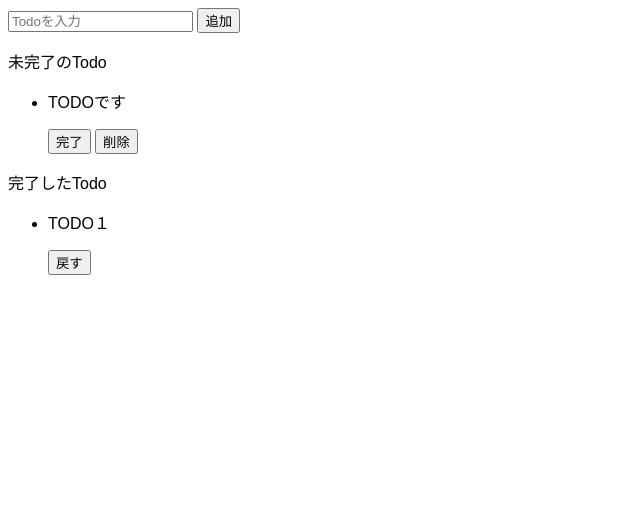
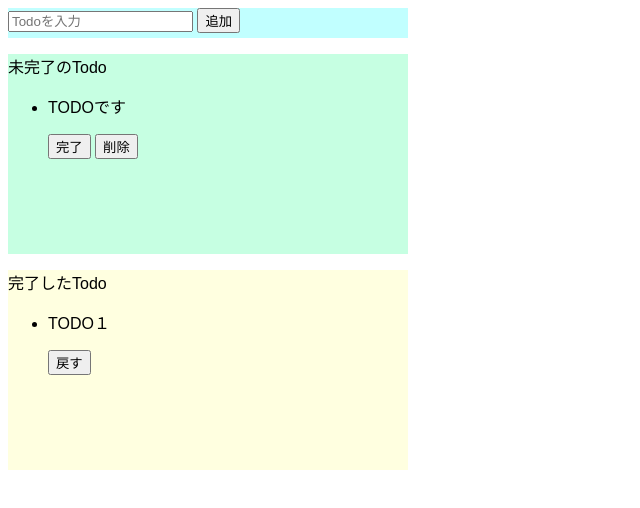
Before and after one commit to mqkotoo/todo_js, a website built with Parcel: page index.html in a window 1280 px wide. Shown: the whole page, without its empty margins (0-640 px from the left). Built offline with nearby package versions, Linux system fonts and the light colour scheme.

Commit message:
css追加

```diff
--- a/index.html
+++ b/index.html
@@ -7,13 +7,13 @@
 
   <body>
     <!-- input area -->
-    <div>
+    <div class="input-area">
       <input placeholder="Todoを入力" />
       <button>追加</button>
     </div>
 
-    <!-- incomplete todo -->
-    <div>
+    <!-- imcomplete todo -->
+    <div class="incomplete-area">
       <p>未完了のTodo</p>
       <ul>
         <li>
@@ -27,7 +27,7 @@
     </div>
 
     <!-- complete todo -->
-    <div>
+    <div class="complete-area">
       <p>完了したTodo</p>
       <ul>
         <li>
--- a/src/styles.css
+++ b/src/styles.css
@@ -1,3 +1,21 @@
 body {
   font-family: sans-serif;
 }
+
+.input-area {
+  background-color: #c1ffff;
+  width: 400px;
+  height: 30px;
+}
+
+.incomplete-area {
+  background-color: #c6ffe2;
+  width: 400px;
+  min-height: 200px;
+}
+
+.complete-area {
+  background-color: #ffffe0;
+  width: 400px;
+  min-height: 200px;
+}
```
